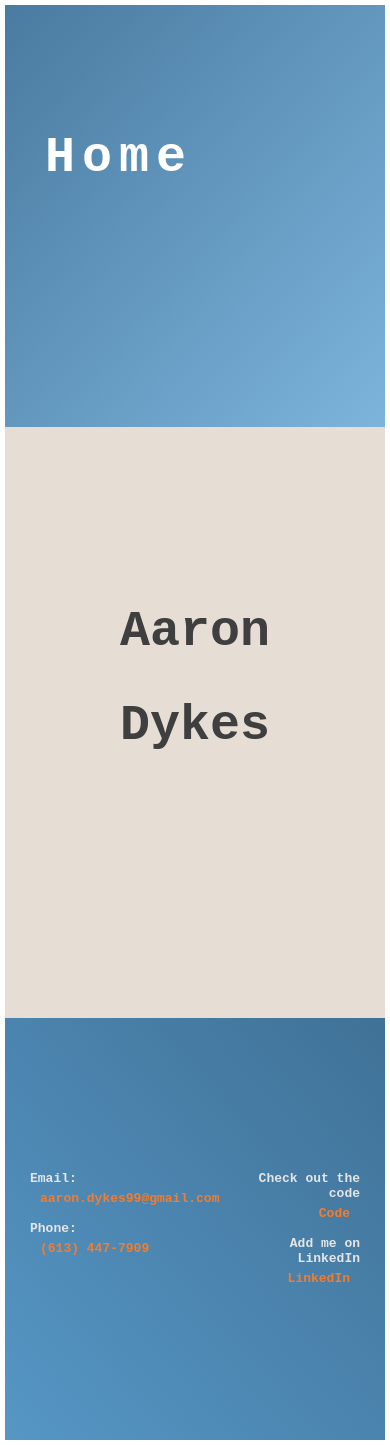
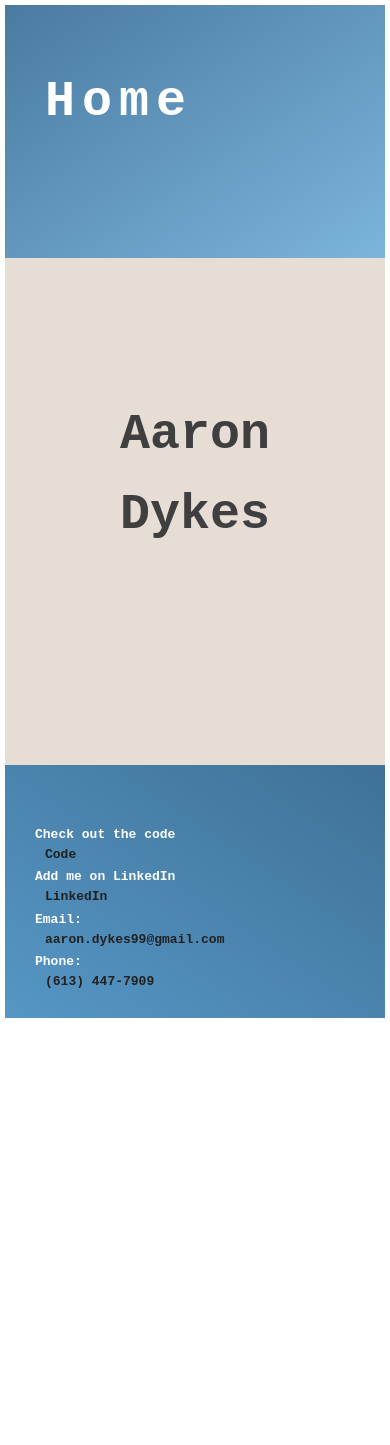
Before and after one commit to aaronDykes/react-portfolio, a React (Create React App) app: page / in a window 390 px wide. After the commit the page ends 1023 px from the top, so only its background shows below. Built offline with nearby package versions, Linux system fonts and the light colour scheme.

Commit message:
Another revision

```diff
--- a/src/css/Footer.css
+++ b/src/css/Footer.css
@@ -1,5 +1,5 @@
 .Footer {
-  height: 50vh;
+  height: 40vh;
   grid:
     'footer footer footer footer'
     'footer footer footer footer'
@@ -16,7 +16,7 @@
   margin-top: 0.5rem;
   margin-left: 1rem;
 
-  color: rgb(246, 123, 42);
+  color: rgb(33, 33, 33);
 }
 .RightData {
   margin-top: 0.5rem;
@@ -24,7 +24,7 @@
 }
 .RightData a {
   text-decoration: none;
-  color: rgb(246, 123, 42);
+  color: rgb(33, 33, 33);
 }
 .RightData a:hover {
   text-decoration: underline;
@@ -45,27 +45,41 @@
 .LeftStudent {
   margin-left: 2rem;
   font-weight: bold;
-  font-size: 2rem;
-  color: rgb(230, 230, 230);
+  font-size: 1.7rem;
+  color: rgb(255, 255, 255);
 }
 .RightStudent {
   margin-right: 2rem;
   font-weight: bold;
-  font-size: 2rem;
-  color: rgb(230, 230, 230);
+  font-size: 1.7rem;
+  color: rgb(255, 255, 255);
 }
 
 @media (max-width: 30rem) {
+  .Footer {
+    height: 30vh;
+  }
   .LeftContact {
-    margin: 0.5rem;
+    grid-area: 4 / 1;
+    text-align: left;
   }
   .RightContact {
-    margin: 0.5rem;
+    grid-area: 3 / 1;
+    text-align: left;
+    margin-bottom: -2rem;
+  }
+  .RightData {
+    margin-left: 1rem;
+    margin-bottom: -0.8rem;
+  }
+  .LeftData {
+    margin-bottom: -0.8rem;
   }
   .LeftStudent {
     font-size: 1.3rem;
   }
   .RightStudent {
+    margin-left: 2rem;
     font-size: 1.3rem;
   }
 }
--- a/src/css/Header.css
+++ b/src/css/Header.css
@@ -1,5 +1,5 @@
 .header {
-  height: 50vh;
+  height: 40vh;
   grid:
     'head head head head'
     'head head head head'
@@ -93,6 +93,7 @@
 @media (max-width: 40rem) {
   .header {
     min-width: fit-content;
+    height: 30vh;
   }
   #dropBtn {
     font-size: 5rem;
--- a/src/css/HomePage.css
+++ b/src/css/HomePage.css
@@ -37,6 +37,7 @@
     min-width: fit-content;
   }
   .name {
+    height: 60vh;
     min-width: fit-content;
     grid:
       'name name name'
```
